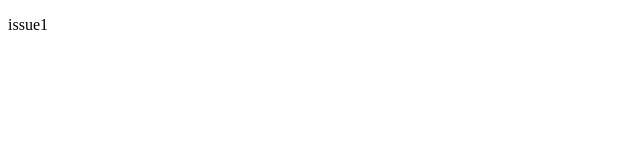
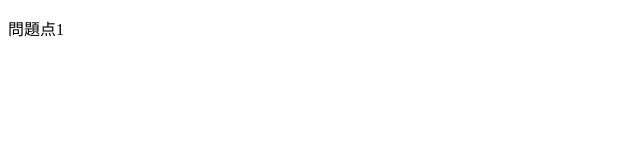
Before and after one commit to kaifumi/gitlesson, a plain HTML site: page index.html in a window 1280 px wide. Shown: the full height of the page, 0-640 px from the left. Drawn offline with Linux system fonts and the light colour scheme.

Commit message:
fix:text

```diff
--- a/index.html
+++ b/index.html
@@ -7,6 +7,6 @@
     <title>Document</title>
   </head>
   <body>
-    <p>issue1</p>
+    <p>問題点1</p>
   </body>
 </html>
```
